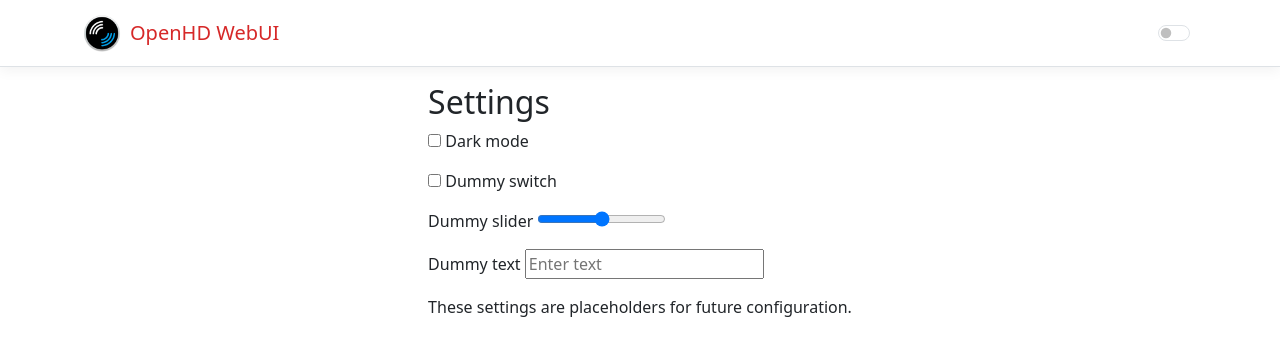
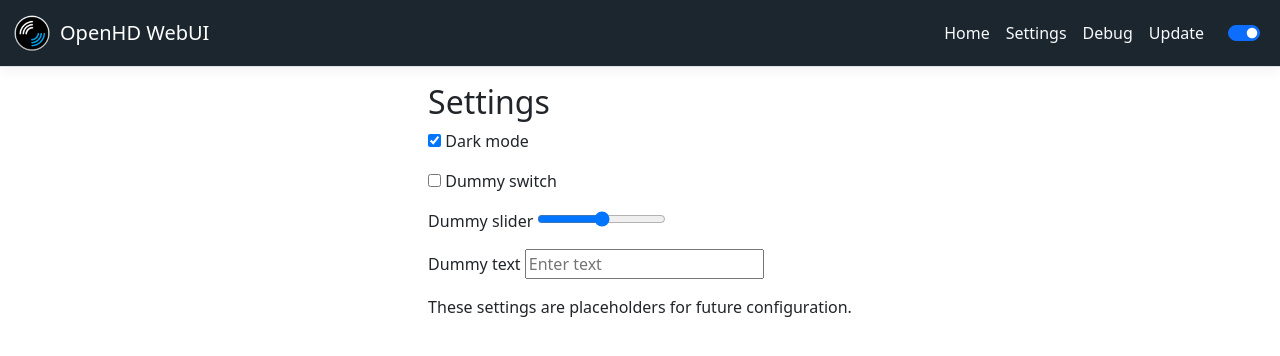
Before and after one commit to OpenHD/OpenHD-WebUI, an Angular app in the folder src/openhdwebui.client/: page /settings in a window 1280 px wide. Shown: the top 356 px of the page. Built offline with nearby package versions, Linux system fonts and the light colour scheme; no server answers.

Commit message:
Default to dark theme and expand layout width

```diff
--- a/src/openhdwebui.client/src/app/app.component.html
+++ b/src/openhdwebui.client/src/app/app.component.html
@@ -1,6 +1,6 @@
 <body>
     <app-nav-menu></app-nav-menu>
-    <main class="container">
+    <main class="container-fluid">
       <router-outlet></router-outlet>
     </main>
   </body>
--- a/src/openhdwebui.client/src/app/nav-menu/nav-menu.component.html
+++ b/src/openhdwebui.client/src/app/nav-menu/nav-menu.component.html
@@ -1,6 +1,6 @@
 <header>
   <nav class="navbar navbar-expand-sm navbar-toggleable-sm border-bottom box-shadow mb-3">
-    <div class="container d-flex align-items-center">
+    <div class="container-fluid d-flex align-items-center">
 
       <div class="navbar-brand d-flex align-items-center me-auto">
         <a [routerLink]="['/']">
--- a/src/openhdwebui.client/src/app/theme.service.ts
+++ b/src/openhdwebui.client/src/app/theme.service.ts
@@ -4,7 +4,11 @@ import { Injectable } from '@angular/core';
   providedIn: 'root'
 })
 export class ThemeService {
-  isDark = false;
+  isDark = true;
+
+  constructor() {
+    document.body.classList.add('dark-theme');
+  }
 
   toggle(): void {
     this.isDark = !this.isDark;
--- a/src/openhdwebui.client/src/styles.css
+++ b/src/openhdwebui.client/src/styles.css
@@ -61,7 +61,7 @@ code {
   display: inline;
 }
 
-main.container {
+main {
   display: flex;
   flex-direction: column;
   align-items: center;
```
